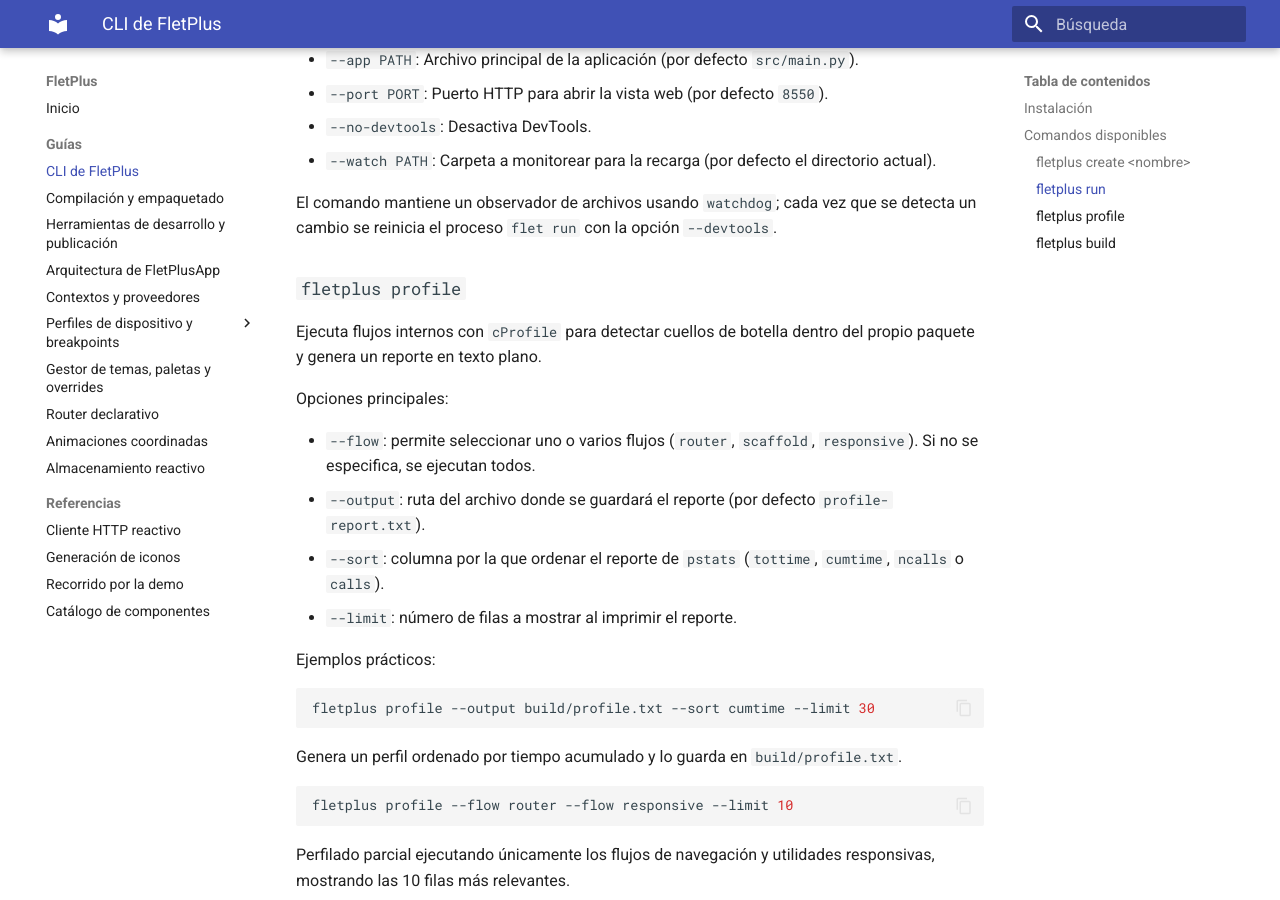
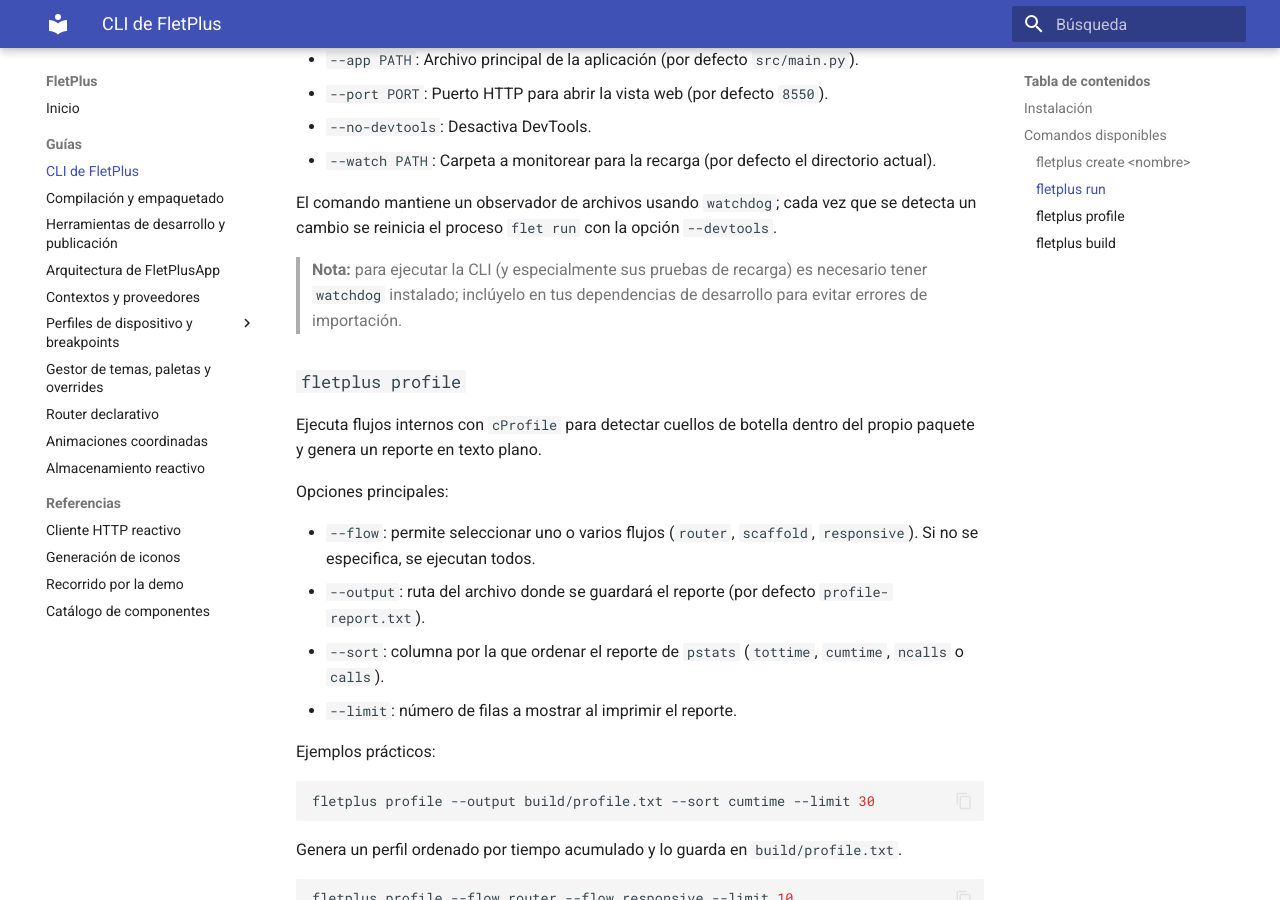
Before and after one commit to Alphonsus411/FletPlus, an MkDocs documentation site: the page built from docs/cli.md, in a window 1280 px wide and 900 px high, scrolled down 832 px. Built offline with MkDocs 1.6.1 and Material for MkDocs 9.7.7, drawn with Linux system fonts in a browser that asks for light colours.

Commit message:
Add watchdog to dev dependencies

```diff
--- a/docs/cli.md
+++ b/docs/cli.md
@@ -37,6 +37,9 @@
 
 El comando mantiene un observador de archivos usando `watchdog`; cada vez que se
 detecta un cambio se reinicia el proceso `flet run` con la opción `--devtools`.
+> **Nota:** para ejecutar la CLI (y especialmente sus pruebas de recarga) es
+> necesario tener `watchdog` instalado; inclúyelo en tus dependencias de
+> desarrollo para evitar errores de importación.
 
 ### `fletplus profile`
 
--- a/pyproject.toml
+++ b/pyproject.toml
@@ -46,6 +46,7 @@
 rust = ["pyrust-native>=0.0.4", "maturin>=1.7"]
 dev = [
   "pytest>=7.4,<9",
+  "watchdog>=3.0",
   "ruff>=0.5,<1",
   "black>=24.0,<25",
   "mypy>=1.7,<2",
--- a/requirements-dev.txt
+++ b/requirements-dev.txt
@@ -1,6 +1,7 @@
 -r requirements.txt
 pytest>=7.4,<9
 websockets>=12,<13
+watchdog>=3.0
 ruff>=0.5,<1
 black>=24.0,<25
 mypy>=1.7,<2
```
Also changed, not shown: README.md (+4 -2 lines).
